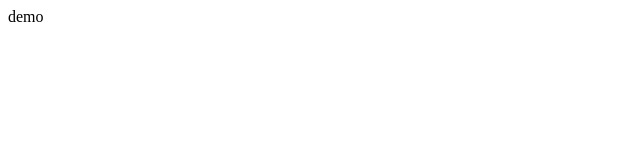
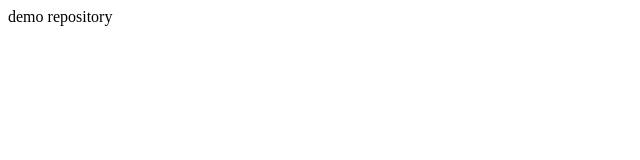
Before and after one commit to skymo7/git-demo, a plain HTML site: page index.html in a window 1280 px wide. Shown: the full height of the page, 0-640 px from the left. Drawn offline with Linux system fonts and the light colour scheme.

Commit message:
three commit

```diff
--- a/index.html
+++ b/index.html
@@ -7,5 +7,6 @@
 </head>
 <body>
     demo
+    repository
 </body>
 </html>
```
